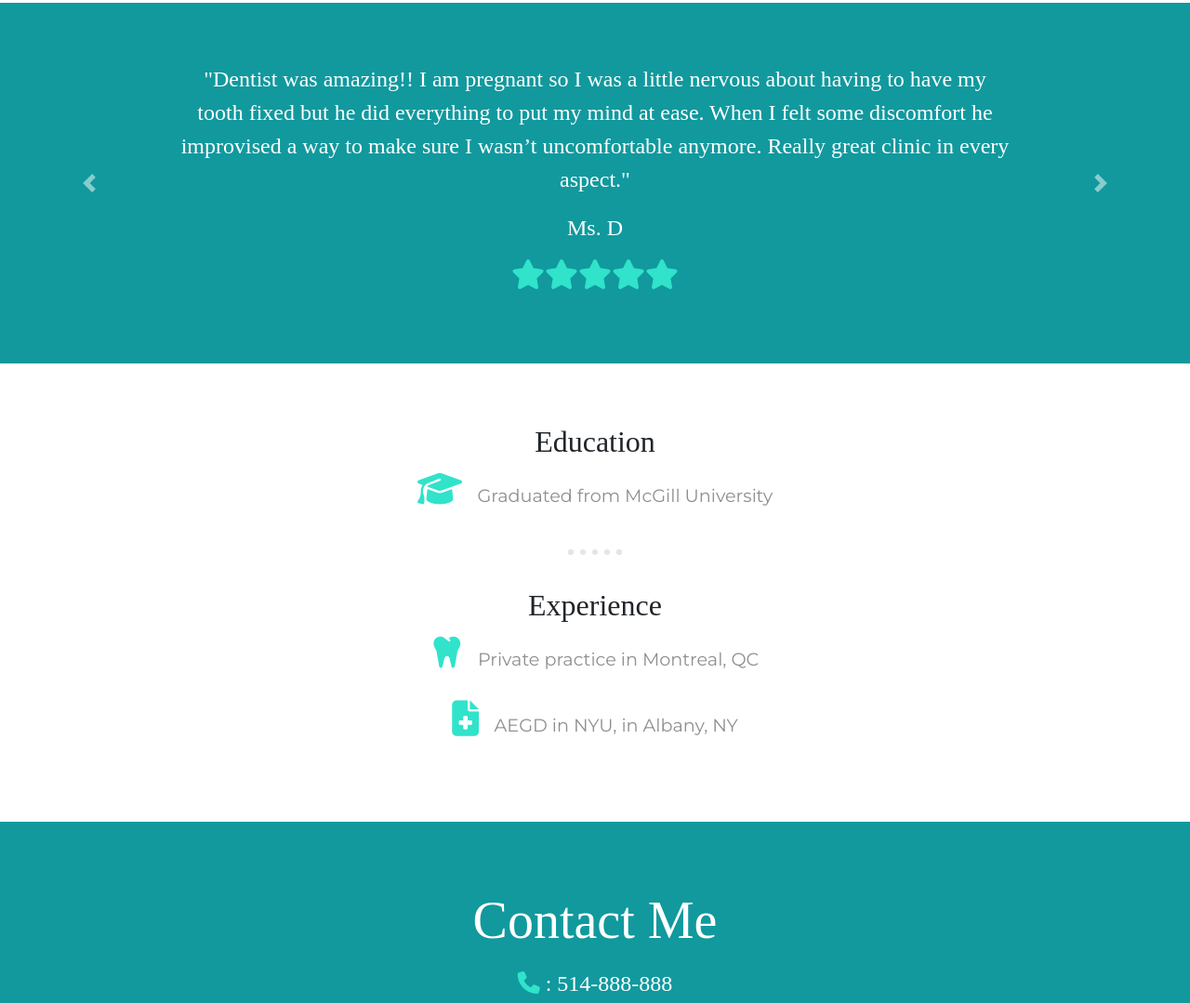
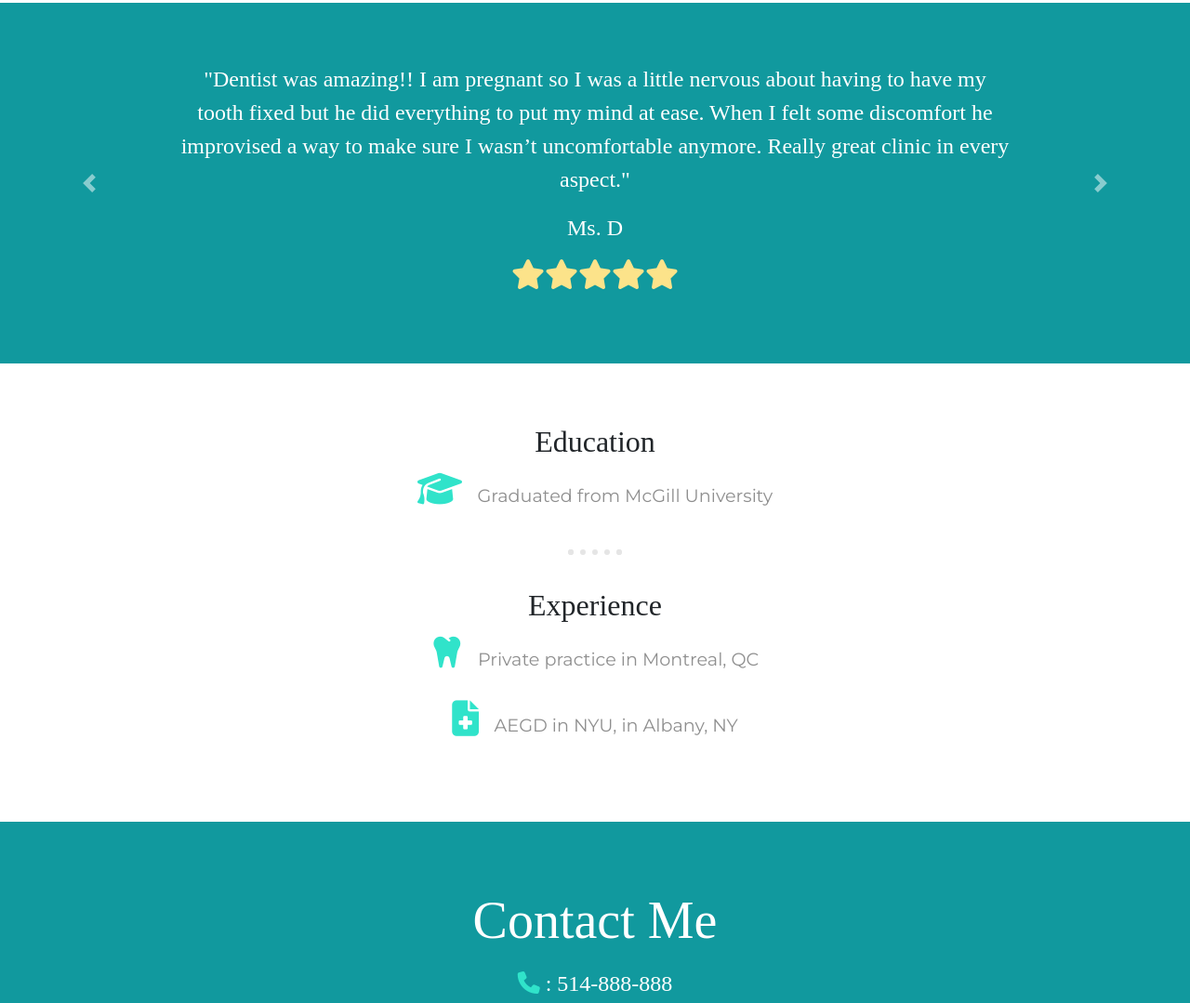
Before and after one commit to mudkip1/cv2, a plain HTML site: page index.html in a window 1280 px wide. Shown: the part 894-1973 px from the top of the page at 93% size. Drawn offline with nearby package versions, Linux system fonts and the light colour scheme.

Commit message:
changed star color

```diff
--- a/css/styles.css
+++ b/css/styles.css
@@ -126,6 +126,14 @@ p {
   margin-bottom: 1rem;
 }
 
+.iconstar {
+  color: #fce38a;
+}
+
+.iconstar:hover {
+  color: #f9ed69;
+}
+
 
 /* About Me Section */
 
--- a/index.html
+++ b/index.html
@@ -119,7 +119,7 @@
           <h2 class="testimonial-text">"Dentist was amazing!! I am pregnant so I was a little nervous about having to have my tooth fixed but he did everything to put my mind at ease. When I felt some discomfort he improvised a way to make sure I
             wasn’t uncomfortable anymore. Really great clinic in every aspect."</h2>
           <h2 class="testimonial-text">Ms. D</h2>
-          <i class="icon fas fa-star fa-2x"></i><i class="icon fas fa-star fa-2x"></i><i class="icon fas fa-star fa-2x"></i><i class="icon fas fa-star fa-2x"></i><i class="icon fas fa-star fa-2x"></i>
+          <i class="icon iconstar fas fa-star fa-2x"></i><i class="icon iconstar fas fa-star fa-2x"></i><i class="icon iconstar fas fa-star fa-2x"></i><i class="icon iconstar fas fa-star fa-2x"></i><i class="icon iconstar fas fa-star fa-2x"></i>
         </div>
 
       </div>
--- a/styles.css
+++ b/styles.css
@@ -126,6 +126,14 @@ p {
   margin-bottom: 1rem;
 }
 
+.iconstar {
+  color: #fce38a;
+}
+
+.iconstar:hover {
+  color: #f9ed69;
+}
+
 
 /* About Me Section */
 
```
